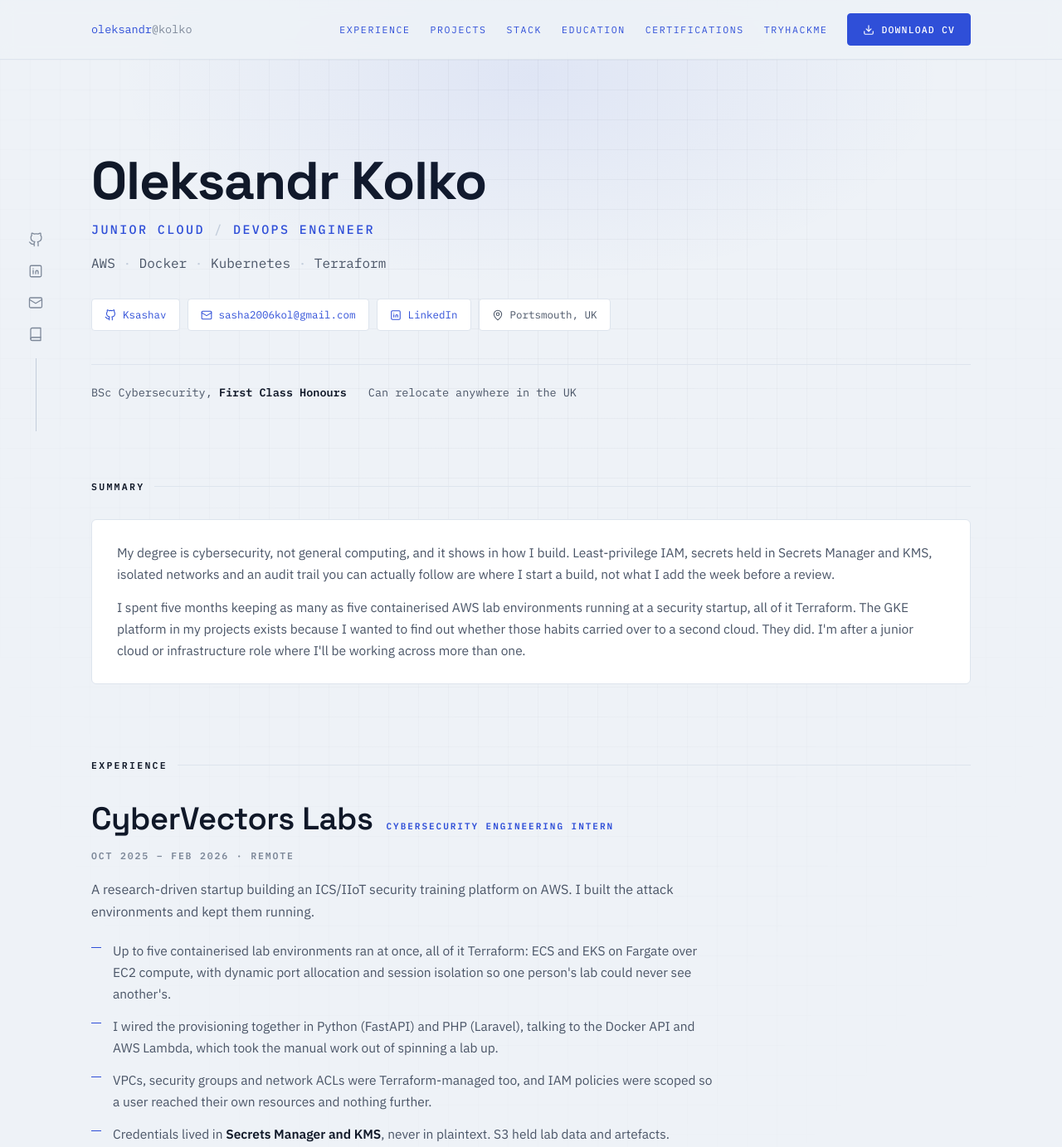
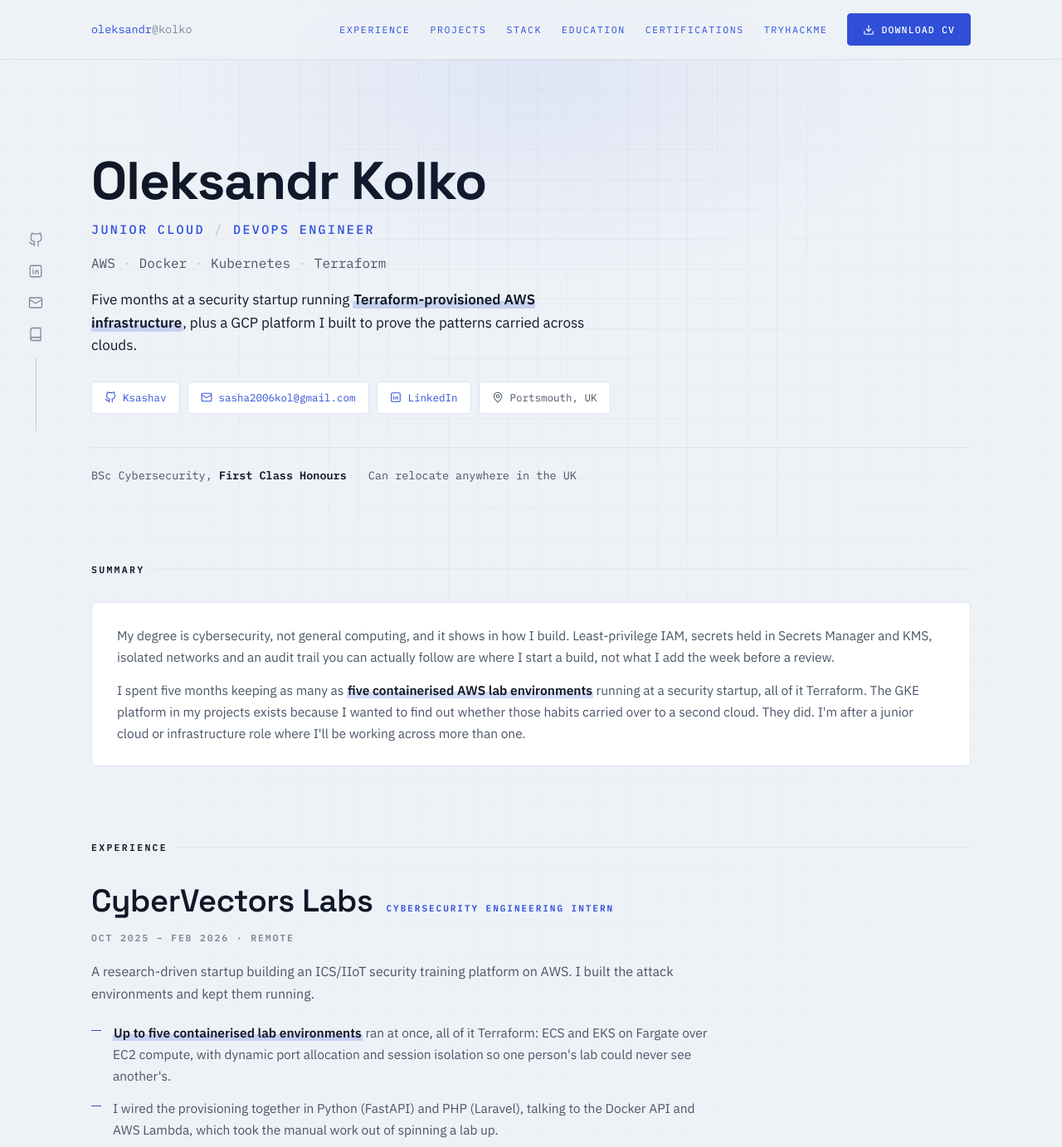
Before and after one commit to Ksashav/Ksashav.github.io, a plain HTML site: page index.html in a window 1280 px wide. Shown: the top 1383 px of the page at 83% size. Drawn offline with Linux system fonts and the light colour scheme.

Commit message:
Highlight the key facts on the site and sharpen the CV summary
Site: a one-line pitch in the hero and a soft accent wash behind the four
phrases worth catching in a ten-second scan.

CV: summary now leads with the commercial AWS experience and the keyless
pipeline instead of the degree.

Co-Authored-By: Claude Opus 5 <noreply@anthropic.com>
Claude-Session: https://claude.ai/code/session_01K8BPsJz2D6XNCY82iFWvHw

```diff
--- a/index.html
+++ b/index.html
@@ -70,6 +70,10 @@
     [data-type] { visibility:hidden; }
     [data-type].typed, [data-type].typing { visibility:visible; }
     .glitch-on { color:var(--accent); }
+    /* used sparingly: the handful of phrases a recruiter should catch in ten seconds */
+    .hl { background:linear-gradient(transparent 60%, color-mix(in oklab,var(--accent) 20%, transparent) 60%);
+      font-weight:600; color:var(--text); padding:0 1px; }
+    .pitch { font-size:17px; color:var(--text); margin-top:18px; max-width:60ch; line-height:1.6; }
     .reveal { opacity:0; transform:translateY(6px); }
     .reveal.shown { opacity:1; transform:none; transition:opacity .5s ease, transform .5s ease; }
 
@@ -266,6 +270,7 @@
         <h1 class="name mono" data-glitch aria-label="Oleksandr Kolko">Oleksandr Kolko</h1>
         <div class="role mono" data-glitch aria-label="Junior Cloud and DevOps Engineer">Junior Cloud <span>/</span> DevOps Engineer</div>
         <div class="tag mono" data-glitch aria-label="AWS, Docker, Kubernetes, Terraform">AWS <span style="color:var(--line2)">&middot;</span> Docker <span style="color:var(--line2)">&middot;</span> Kubernetes <span style="color:var(--line2)">&middot;</span> Terraform</div>
+        <p class="pitch">Five months at a security startup running <span class="hl">Terraform-provisioned AWS infrastructure</span>, plus a GCP platform I built to prove the patterns carried across clouds.</p>
         <div class="chips">
           <a class="chip mono" href="https://github.com/Ksashav"><svg width="14" height="14" viewBox="0 0 24 24" fill="none" stroke="currentColor" stroke-width="1.8" stroke-linecap="round" stroke-linejoin="round"><path d="M9 19c-5 1.5-5-2.5-7-3m14 6v-3.9a3.4 3.4 0 0 0-.9-2.6c3-.3 6.2-1.5 6.2-6.7A5.2 5.2 0 0 0 19.9 5a4.9 4.9 0 0 0-.1-3.6s-1.1-.3-3.7 1.4a12.6 12.6 0 0 0-6.6 0C6.9 1.1 5.8 1.4 5.8 1.4A4.9 4.9 0 0 0 5.7 5a5.2 5.2 0 0 0-1.4 3.6c0 5.2 3.2 6.4 6.2 6.7a3.4 3.4 0 0 0-.9 2.6V22"></path></svg> Ksashav</a>
           <a class="chip mono" href="mailto:sasha2006kol@gmail.com"><svg width="14" height="14" viewBox="0 0 24 24" fill="none" stroke="currentColor" stroke-width="1.8" stroke-linecap="round" stroke-linejoin="round"><rect x="2" y="4" width="20" height="16" rx="2"></rect><path d="m2 7 10 6 10-6"></path></svg> sasha2006kol@gmail.com</a>
@@ -286,7 +291,7 @@
           My degree is cybersecurity, not general computing, and it shows in how I build. Least-privilege IAM, secrets held in Secrets Manager and KMS, isolated networks and an audit trail you can actually follow are where I start a build, not what I add the week before a review.
         </p>
         <p style="margin:0; font-size:15.5px; color:var(--muted);">
-          I spent five months keeping as many as five containerised AWS lab environments running at a security startup, all of it Terraform. The GKE platform in my projects exists because I wanted to find out whether those habits carried over to a second cloud. They did. I'm after a junior cloud or infrastructure role where I'll be working across more than one.
+          I spent five months keeping as many as <span class="hl">five containerised AWS lab environments</span> running at a security startup, all of it Terraform. The GKE platform in my projects exists because I wanted to find out whether those habits carried over to a second cloud. They did. I'm after a junior cloud or infrastructure role where I'll be working across more than one.
         </p>
       </div>
     </section>
@@ -302,7 +307,7 @@
         <p class="dateline mono">Oct 2025 &ndash; Feb 2026 &middot; Remote</p>
         <p class="lead">A research-driven startup building an ICS/IIoT security training platform on AWS. I built the attack environments and kept them running.</p>
         <ul class="bul">
-          <li>Up to five containerised lab environments ran at once, all of it Terraform: ECS and EKS on Fargate over EC2 compute, with dynamic port allocation and session isolation so one person's lab could never see another's.</li>
+          <li><span class="hl">Up to five containerised lab environments</span> ran at once, all of it Terraform: ECS and EKS on Fargate over EC2 compute, with dynamic port allocation and session isolation so one person's lab could never see another's.</li>
           <li>I wired the provisioning together in Python (FastAPI) and PHP (Laravel), talking to the Docker API and AWS Lambda, which took the manual work out of spinning a lab up.</li>
           <li>VPCs, security groups and network ACLs were Terraform-managed too, and IAM policies were scoped so a user reached their own resources and nothing further.</li>
           <li>Credentials lived in <strong>Secrets Manager and KMS</strong>, never in plaintext. S3 held lab data and artefacts.</li>
@@ -335,7 +340,7 @@
         <p class="lead">The GCP twin of my AWS anomaly-detection work: same patterns, second cloud, all of it as code.</p>
         <ul class="bul">
           <li>Terraform stands up a VPC-native GKE Standard cluster on Spot nodes that autoscales 1 to 5, with Artifact Registry and GCS-backed remote state, running a FastAPI service.</li>
-          <li>The pipeline holds <strong>no static service-account keys at all</strong>. GitHub Actions gates on pytest, authenticates through Workload Identity Federation, then builds, SHA-tags and <span class="mono" style="color:var(--text)">helm upgrade</span>s on every merge to main.</li>
+          <li>The pipeline holds <span class="hl">no static service-account keys at all</span>. GitHub Actions gates on pytest, authenticates through Workload Identity Federation, then builds, SHA-tags and <span class="mono" style="color:var(--text)">helm upgrade</span>s on every merge to main.</li>
           <li>Detection is code too. A Cloud Audit Logs metric feeds a Monitoring alert that emails me the moment anyone creates a service-account key, which is precisely the thing the pipeline is designed never to need. kube-prometheus-stack and Grafana cover RPS, p95 latency and flagged-request rate, and I put load through it until the PrometheusRule actually fired.</li>
           <li>Cost has guardrails: a &pound;10 monthly budget alerting at 50, 90 and 100%, attribution labels, Spot nodes, and autoscaling that can go to zero.</li>
           <li>The Kafka side (KRaft, single broker, separate consumer Deployment) cost me an evening on <span class="mono" style="color:var(--text)">__consumer_offsets</span> refusing to create, because the default replication factor was more than one broker could satisfy.</li>
```
Also changed, not shown: 1 other file.
